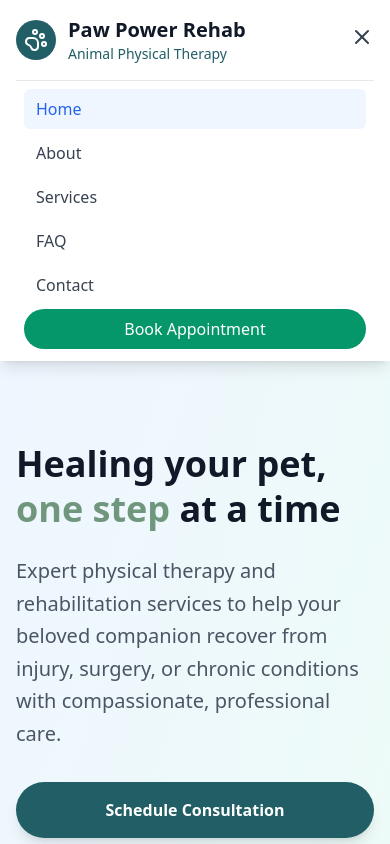
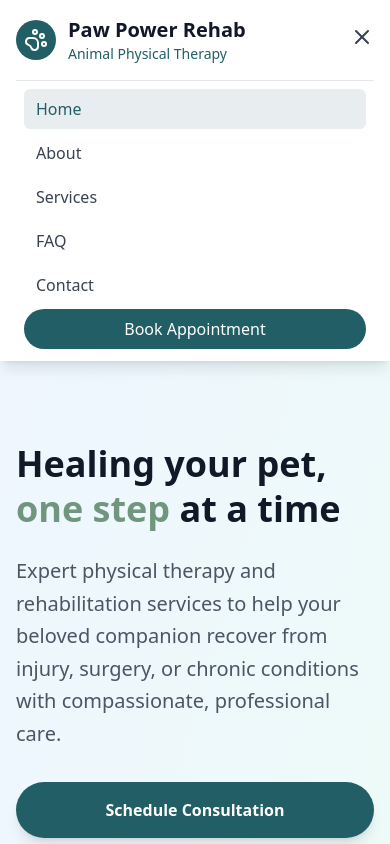
Before and after one commit to DrJackson-PawPowerRehab/pawpowerrehab2, a React (Vite) app: page / in a window 390 px wide. Both pictures are taken after a click on the button 362 px from the left and 37 px from the top of the page. Shown: the top 844 px of the page. Built offline with nearby package versions, Linux system fonts and the light colour scheme.

Commit message:
mobile nav

```diff
--- a/src/components/Navigation.tsx
+++ b/src/components/Navigation.tsx
@@ -63,7 +63,7 @@ const Navigation = () => {
           <div className="md:hidden">
             <button
               onClick={() => setIsOpen(!isOpen)}
-              className="text-gray-700 transition-colors duration-200 hover:text-blue-600"
+              className="text-gray-700 transition-colors duration-200"
             >
               {isOpen ? (
                 <X className="w-6 h-6" />
@@ -85,8 +85,8 @@ const Navigation = () => {
                   onClick={() => setIsOpen(false)}
                   className={`block px-3 py-2 rounded-md text-base font-medium transition-colors duration-200 ${
                     isActive(item.path)
-                      ? "text-blue-600 bg-blue-50"
-                      : "text-gray-700 hover:text-blue-600 hover:bg-blue-50"
+                      ? "text-primary bg-primary10"
+                      : "text-gray-700 hover:text-primary hover:bg-primary10"
                   }`}
                 >
                   {item.label}
@@ -95,7 +95,7 @@ const Navigation = () => {
               <Link
                 to="/contact#appointment-form"
                 onClick={() => setIsOpen(false)}
-                className="block w-full px-4 py-2 mt-4 font-medium text-center text-white transition-colors duration-200 rounded-full bg-emerald-600 hover:bg-emerald-700"
+                className="block w-full px-4 py-2 mt-4 font-medium text-center text-white transition-colors duration-200 rounded-full bg-primary hover:bg-primaryHover"
               >
                 Book Appointment
               </Link>
```
